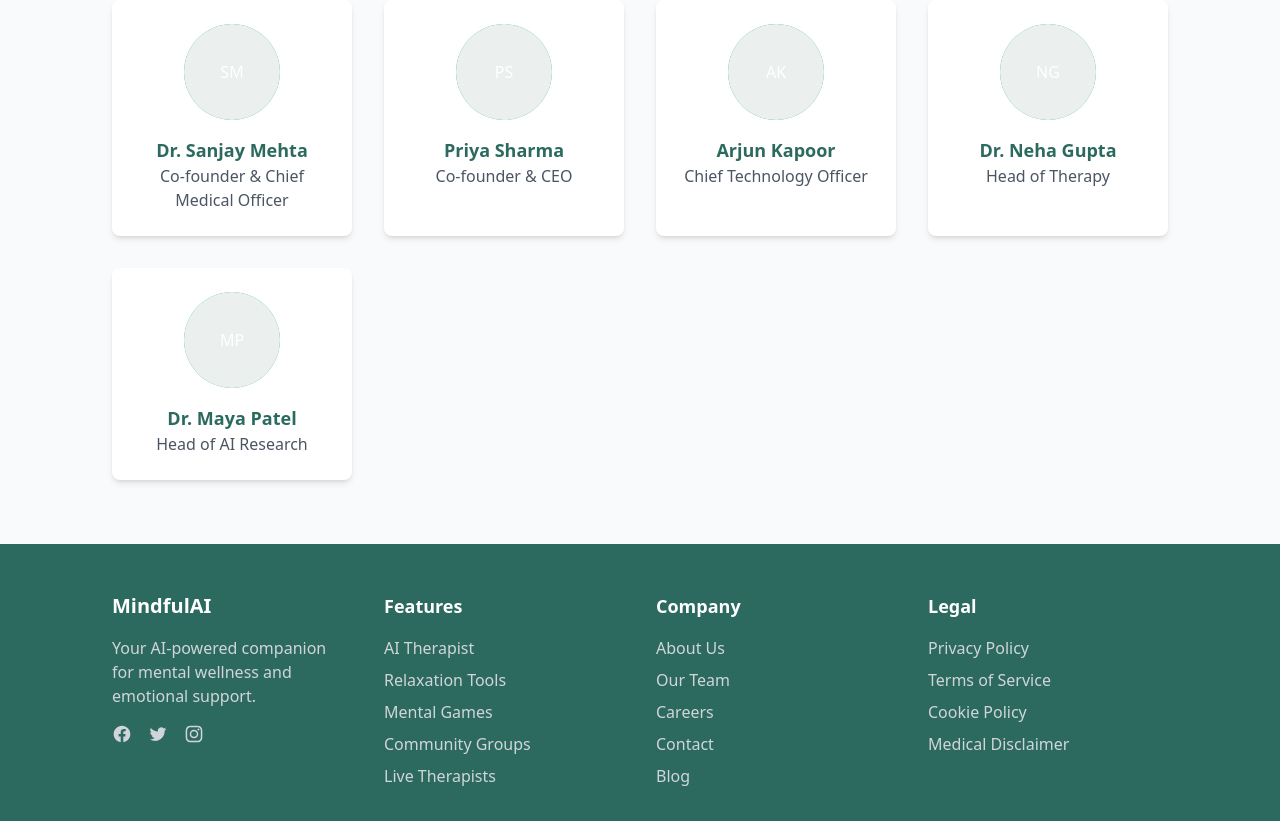
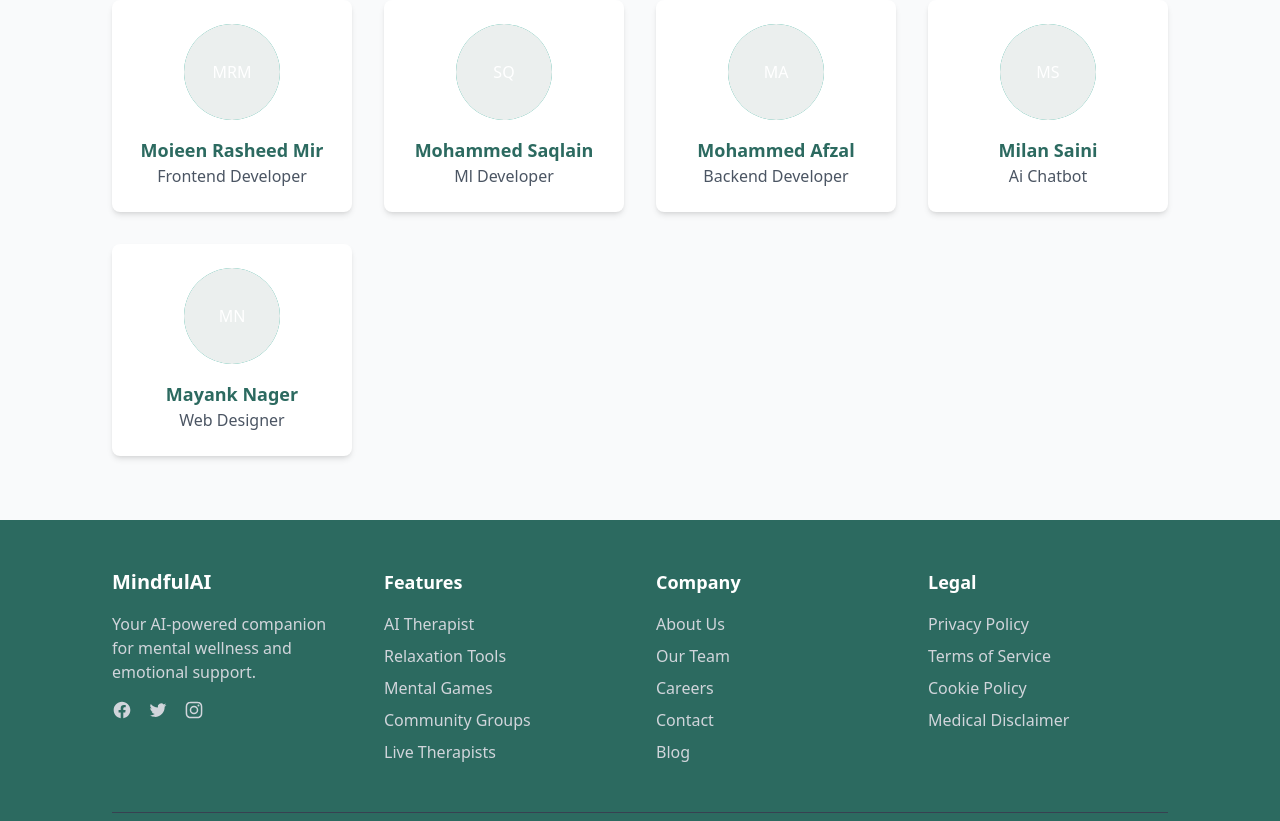
Before and after one commit to afzal-456/mindful-ai-wellbeing-hub-44, a React (Vite) app: page /about in a window 1280 px wide. Shown: the part 1120-1941 px from the top of the page. Built offline with nearby package versions, Linux system fonts and the light colour scheme.

Commit message:
team name change

```diff
--- a/src/pages/About.tsx
+++ b/src/pages/About.tsx
@@ -6,11 +6,11 @@ import { Avatar, AvatarFallback } from "@/components/ui/avatar";
 
 const About = () => {
   const team = [
-    { name: "Dr. Sanjay Mehta", role: "Co-founder & Chief Medical Officer", avatar: "SM" },
-    { name: "Priya Sharma", role: "Co-founder & CEO", avatar: "PS" },
-    { name: "Arjun Kapoor", role: "Chief Technology Officer", avatar: "AK" },
-    { name: "Dr. Neha Gupta", role: "Head of Therapy", avatar: "NG" },
-    { name: "Dr. Maya Patel", role: "Head of AI Research", avatar: "MP" }
+    { name: "Moieen Rasheed Mir", role: "Frontend Developer ", avatar: "MRM" },
+    { name: "Mohammed Saqlain", role: "Ml Developer", avatar: "SQ" },
+    { name: "Mohammed Afzal", role: "Backend Developer", avatar: "MA" },
+    { name: "Milan Saini", role: "Ai Chatbot", avatar: "MS" },
+    { name: "Mayank Nager", role: "Web Designer", avatar: "MN" }
   ];
 
   return (
```
